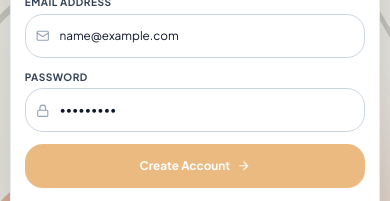
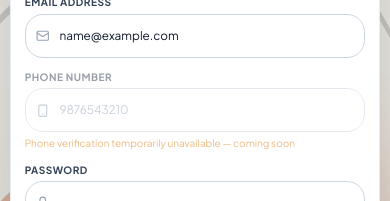
Before and after one commit to Akshat9151/voting_managment_Front-end-, a React (Vite) app: page /login in a window 390 px wide. Both pictures are taken after typing "name@example.com", "Sample123" into the empty fields and a click on the button "createOneNow". Shown: the part 350-551 px from the top of the page. Built offline with nearby package versions, Linux system fonts and the light colour scheme; no server answers; the HTML template or start-up script is replaced by a standard one.

Commit message:
Restore phone input field as disabled option with explanatory text

```diff
--- a/src/context/LanguageContext.tsx
+++ b/src/context/LanguageContext.tsx
@@ -329,6 +329,7 @@ const TRANSLATIONS: Record<LanguageCode, Record<string, string>> = {
     phoneExample: '9876543210',
     emailExample: 'superadmin@electwin.com',
     otpContactExample: 'name@electwin.com',
+    phoneOtpUnavailable: 'Phone verification temporarily unavailable — coming soon',
     notificationTaskAssigned: 'New Task Assigned',
     notificationDeadlineApproaching: 'Deadline Approaching',
     notificationActivitySubmitted: 'Activity Submitted for Review',
@@ -969,6 +970,7 @@ const TRANSLATIONS: Record<LanguageCode, Record<string, string>> = {
     phoneExample: '9876543210',
     emailExample: 'superadmin@electwin.com',
     otpContactExample: 'name@electwin.com',
+    phoneOtpUnavailable: 'फोन सत्यापन अस्थायी रूप से अनुपलब्ध — जल्द आ रहा है',
     notificationTaskAssigned: 'नया कार्य सौंपा गया',
     notificationDeadlineApproaching: 'समय सीमा निकट है',
     notificationActivitySubmitted: 'गतिविधि समीक्षा के लिए प्रस्तुत की गई',
--- a/src/pages/AuthPage.tsx
+++ b/src/pages/AuthPage.tsx
@@ -8,7 +8,8 @@ import {
   Lock,
   Mail,
   ArrowRight,
-  Globe
+  Globe,
+  Smartphone
 } from 'lucide-react';
 import { FormInput } from '../components/ui/FormInput';
 import { Button } from '../components/ui/Button';
@@ -22,6 +23,7 @@ export const AuthPage: React.FC = () => {
   const [email, setEmail] = useState('');
   const [password, setPassword] = useState('');
   const [fullName, setFullName] = useState('');
+  const [phone, setPhone] = useState('');
   const [otpCode, setOtpCode] = useState('');
   const [otpChallengeId, setOtpChallengeId] = useState<string | null>(null);
   const [isLoading, setIsLoading] = useState(false);
@@ -373,6 +375,19 @@ export const AuthPage: React.FC = () => {
                     required
                   />
 
+                  <div className="opacity-50 pointer-events-none">
+                    <FormInput
+                      label={t('formLabelPhoneNumber')}
+                      type="tel"
+                      value={phone}
+                      onChange={(e) => setPhone(e.target.value)}
+                      placeholder={t('phoneExample')}
+                      leftIcon={<Smartphone className="w-4 h-4" />}
+                      autoComplete="off"
+                      disabled
+                    />
+                    <p className="text-[10px] text-amber-600 mt-1">{t('phoneOtpUnavailable')}</p>
+                  </div>
 
                   <FormInput
                     label={t('password')}
```
